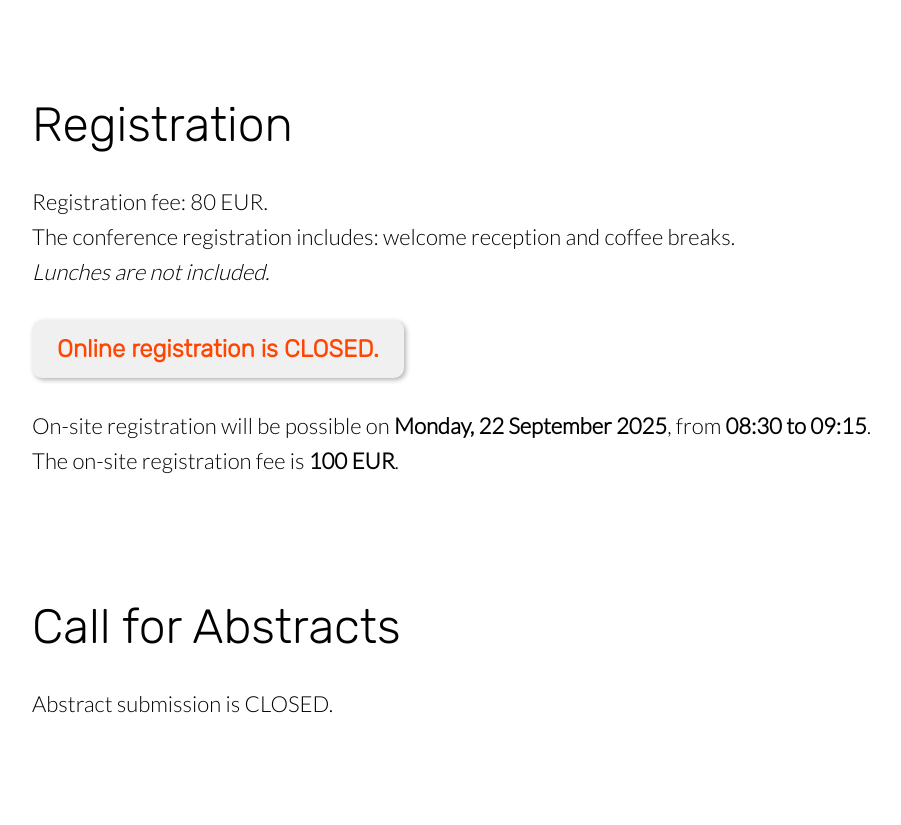
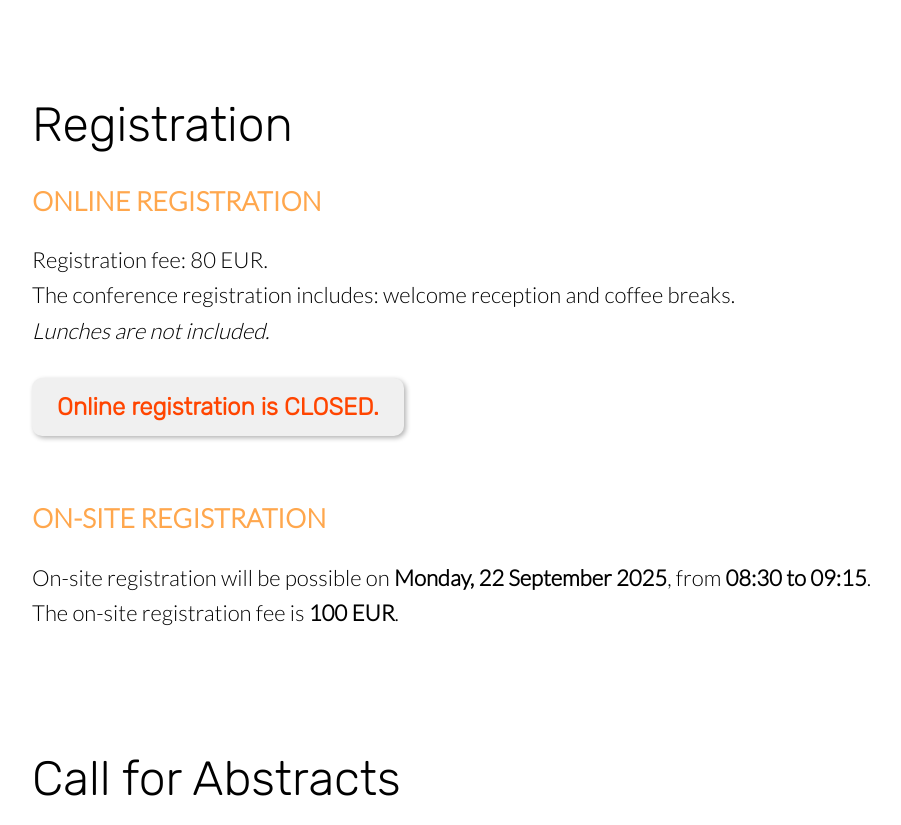
Before and after one commit to INCNgit/incn, a Jekyll site: the page built from registration.html, in a window 1280 px wide and 900 px high, scrolled down 379 px, cut to the strip 75-900 px from the top of the window. Shown: the whole strip, without its empty margins (58-959 px from the left). Built offline with Jekyll 4.4.1, drawn with Linux system fonts in a browser that asks for light colours; nearby versions of some CDN libraries.

Commit message:
registration

```diff
--- a/registration.html
+++ b/registration.html
@@ -152,6 +152,12 @@ image: /images/background/backpd.png
 					</div>
 				</div>
 				-->
+				 <p class="editable" style="margin-bottom:1em;">
+					<span style="font-size:1.2em; font-weight:bold; color:#ffa74d;">
+					ONLINE REGISTRATION
+					</span>
+				</p>
+
 				<p class="editable">
 					Registration fee: 80 EUR.
 					<br>
@@ -175,6 +181,12 @@ image: /images/background/backpd.png
 					</div>
 				</div>
 
+				 <p class="editable" style="margin-bottom:1em;">
+					<br>
+					<span style="font-size:1.2em; font-weight:bold; color:#ffa74d;">
+					ON-SITE REGISTRATION
+					</span>
+				</p>
 				<p class="editable">
 					  On-site registration will be possible on <b>Monday, 22 September 2025</b>, from <b>08:30 to 09:15</b>.
   						<br>The on-site registration fee is <b>100 EUR</b>.
```
